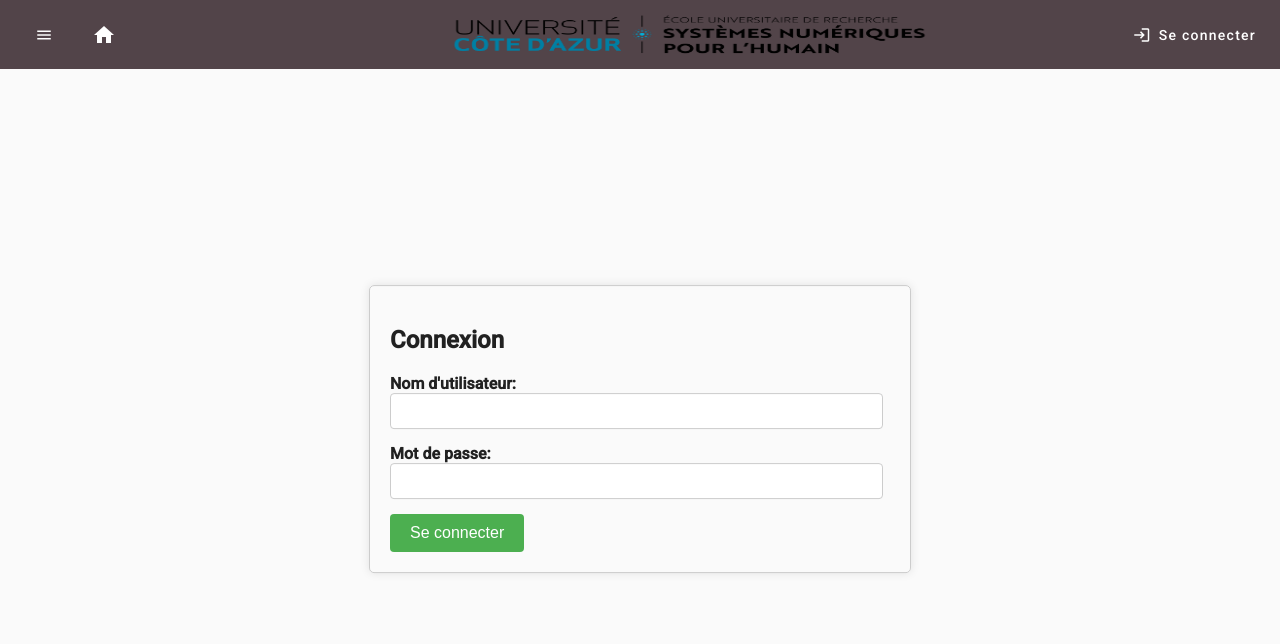
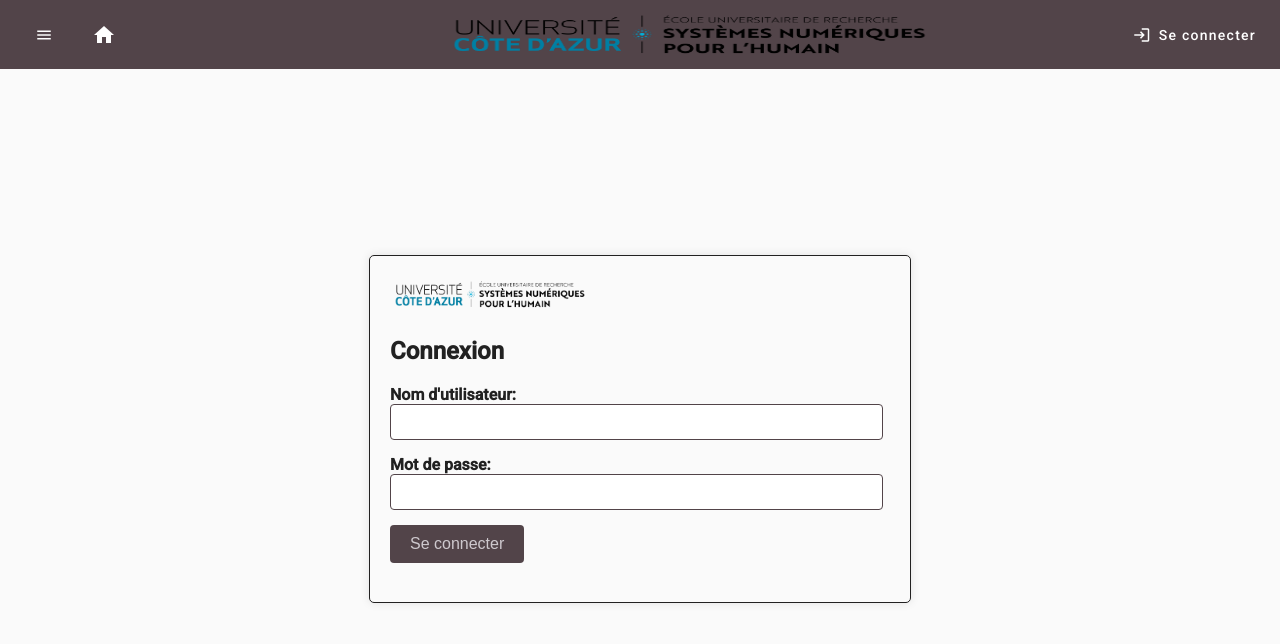
Before and after one commit to zertyg1/Angular-Miage, an Angular app: page /login in a window 1280 px wide. Shown: the top 644 px of the page. Built offline with nearby package versions, Linux system fonts and the light colour scheme.

Commit message:
some modification in Design

```diff
--- a/src/app/assignments/add-assignment/add-assignment.component.css
+++ b/src/app/assignments/add-assignment/add-assignment.component.css
@@ -1,30 +1,18 @@
 .form {
   display: flex;
   flex-direction: column;
-  margin: 5px;
+  align-items: center;
+  margin-top: 20px;
+  width: 100%;
 }
 
-button.mat-stroked-button[color="primary"] {
-  color: #5db0e7;
-}
-body::before {
-  content: "MIAGE";
-  position: fixed;
-  top: 89%;
-  left: 90%;
-  transform: translate(-50%, -50%);
-  font-size: 32px;
-  font-weight: bold;
-  pointer-events: none;
-  z-index: 9999;
-  animation: colorChange 3s infinite alternate;
+mat-form-field {
+  width: 50%;
 }
 
-@keyframes colorChange {
-  20% {
-    color: rgba(255, 255, 255, 0.5);
-  }
-  100% {
-    color: #673ab7;
-  }
+img {
+  display: block;
+  margin: 0 auto;
+  max-width: 200px;
+  max-height: 200px;
 }
--- a/src/app/assignments/add-assignment/add-assignment.component.html
+++ b/src/app/assignments/add-assignment/add-assignment.component.html
@@ -1,4 +1,5 @@
 <body>
+    <img src="../../../assets/logo_assignments.png">
     <form class="form" ngForm #assignmentForm>
         <mat-form-field>
             <input matInput placeholder="Nom du devoir" [(ngModel)]="nomDevoir" name="nom">
--- a/src/app/assignments/assignment-detail/assignment-detail.component.css
+++ b/src/app/assignments/assignment-detail/assignment-detail.component.css
@@ -1,30 +1,59 @@
-#buttom {
+.container {
   display: flex;
-  justify-content: space-between;
-  align-items: flex-end;
+  justify-content: center;
+  align-items: center;
+  height: 100vh;
 }
 
-button {
+span {
+  margin-left: 5px;
+}
+mat-card-subtitle {
   margin-left: 10px;
 }
-body::before {
-  content: "MIAGE";
-  position: fixed;
-  top: 85%;
-  left: 90%;
-  transform: translate(-50%, -50%);
-  font-size: 32px;
-  font-weight: bold;
-  pointer-events: none;
-  z-index: 9999;
-  animation: colorChange 3s infinite alternate;
+.card-container {
+  display: flex;
+  flex-wrap: wrap;
+  justify-content: center;
+  gap: 20px;
 }
 
-@keyframes colorChange {
-  20% {
-    color: rgba(255, 255, 255, 0.5);
-  }
-  100% {
-    color: #673ab7;
-  }
+.mat-card {
+  width: 600px;
+  height: 700px;
+  border-radius: 15px;
+  box-shadow: 0 4px 8px rgba(0, 0, 0, 0.1);
+  transition: transform 0.3s ease-in-out;
 }
+
+.mat-card:hover {
+  transform: scale(1.05);
+}
+
+.mat-card-lg {
+  width: 700px;
+}
+
+.card {
+  padding: 20px;
+  border-radius: 8px;
+  width: 900px;
+  height: 500px;
+  color: #5db0e7;
+  font-weight: bold;
+  display: flex;
+  flex-direction: column;
+  justify-content: center;
+  align-items: center;
+  text-align: center;
+  border: 1px solid #524449;
+  margin: 10px;
+}
+
+.card hr {
+  margin-top: 20px;
+  margin-bottom: 20px;
+}
+.editbtn {
+  margin-left: 10px;
+}
--- a/src/app/assignments/assignment-detail/assignment-detail.component.html
+++ b/src/app/assignments/assignment-detail/assignment-detail.component.html
@@ -1,24 +1,32 @@
-<body>
 <div class="container">
-        <mat-card>
-            <mat-card-title>{{assignementTransmis.nom}} </mat-card-title>
+
+    <mat-card class="mat-card-lg">
+        <mat-card-title><span>Le nom de devoir: </span>{{assignementTransmis.nom}} </mat-card-title>
+        <br><br>
         <mat-card-title><span>Le nom de l'auteur: </span>{{assignementTransmis.auteur}} </mat-card-title>
+        <br><br>
         <mat-card-title><span>Le nom de matière: </span>{{assignementTransmis.matiere}} </mat-card-title>
+        <br><br>
         <mat-card-title><span>La note de devoir: </span>{{assignementTransmis.note}} </mat-card-title>
+        <br><br>
         <mat-card-title><span>La remarques sur le devoir: </span>{{assignementTransmis.remarques}} </mat-card-title>
+        <br><br>
         <mat-card-subtitle>{{assignementTransmis.dateDeRendu | date: 'dd/MM/yyyy'}} </mat-card-subtitle>
+        <br><br>
         <mat-card-actions id="bottom">
-                <mat-checkbox *ngIf="!assignementTransmis.rendu" (click)="onAssignmentRendu()">Devoir
-                    rendu</mat-checkbox>
+
+            <mat-checkbox *ngIf="!assignementTransmis.rendu" (click)="onAssignmentRendu()">Devoir rendu</mat-checkbox>
             <nav>
-                    <button mat-stroked-button color="primary" (click)="onClickEdit()" [disabled]="!isAdmin()">
+                <button mat-stroked-button class="editbtn" color="primary" (click)="onClickEdit()"
+                    [disabled]="!isAdmin()">
                     Edit
                 </button>
             </nav>
-                <button mat-flat-button color="warn" (click)="deleteEtem()">
+            <br><br>
+            <button mat-flat-button color="warn" (click)="deleteEtem()" style="margin-left: 100px;">
                 Delete
             </button>
         </mat-card-actions>
     </mat-card>
+
 </div>
-</body>
--- a/src/app/assignments/edit-assignment/edit-assignment.component.css
+++ b/src/app/assignments/edit-assignment/edit-assignment.component.css
@@ -1,21 +1,37 @@
-body::before {
-  content: "MIAGE";
-  position: fixed;
-  top: 85%;
-  left: 90%;
-  transform: translate(-50%, -50%);
-  font-size: 32px;
-  font-weight: bold;
-  pointer-events: none;
-  z-index: 9999;
-  animation: colorChange 3s infinite alternate;
+.form {
+  display: flex;
+  flex-direction: column;
+  align-items: center;
 }
 
-@keyframes colorChange {
-  20% {
-    color: rgba(255, 255, 255, 0.5);
-  }
-  100% {
-    color: #673ab7;
-  }
+.form-columns-container {
+  display: flex;
+  justify-content: space-around;
+  max-width: 500px;
+  margin: 0 auto;
 }
+
+.form-column {
+  display: flex;
+  flex-direction: column;
+  align-items: center;
+  margin: 20px;
+}
+.header-container {
+  display: flex;
+  flex-direction: column;
+  align-items: center;
+  text-align: center;
+  margin-bottom: 20px;
+}
+
+.center-content {
+  text-align: center;
+}
+
+.logo {
+  display: block;
+  margin: 0 auto;
+  max-width: 200px;
+  max-height: 200px;
+}
--- a/src/app/assignments/edit-assignment/edit-assignment.component.html
+++ b/src/app/assignments/edit-assignment/edit-assignment.component.html
@@ -1,7 +1,11 @@
-<body>
 <div class="container" *ngIf="assignment">
-        <h1>Edition de l'assignment {{assignment.nom}}</h1>
+    <div class="center-content">
+        <h1>Modifer l'assignment {{assignment.nom}}</h1>
+        <img src="../../../assets/logo_assignments.png" alt="Logo" class="logo">
+    </div>
     <form ngForm class="form" #formupdate (submit)="onSaveAssignment(); formupdate.reset(); ">
+        <div class="form-columns-container">
+            <div class="form-column">
                 <mat-form-field>
                     <input matInput placeholder="Edition du nom" [(ngModel)]="nomAssignment" name="assignment-name">
                 </mat-form-field>
@@ -11,6 +15,9 @@
                 <mat-form-field>
                     <input matInput placeholder="Edition du matiere" [(ngModel)]="matiere" name="assignment-matiere">
                 </mat-form-field>
+            </div>
+
+            <div class="form-column">
                 <mat-form-field>
                     <input matInput placeholder="Edition du note" [(ngModel)]="note" name="assignment-note">
                 </mat-form-field>
@@ -20,13 +27,14 @@
                 <mat-form-field>
                     <input matInput [matDatepicker]="picker" placeholder="Edition de la date" [(ngModel)]="dateDeRendu"
                         name="date">
-                <mat-datepicker-toggle matSuffix [for]="picker">
-                </mat-datepicker-toggle>
+                    <mat-datepicker-toggle matSuffix [for]="picker"></mat-datepicker-toggle>
                     <mat-datepicker #picker></mat-datepicker>
                 </mat-form-field>
+            </div>
+        </div>
+
         <button mat-raised-button color="primary" [disabled]="((!nomAssignment)||(!dateDeRendu))">
-                Sauver
+            Enregistrer
         </button>
     </form>
 </div>
-</body>
--- a/src/app/login/login.component.css
+++ b/src/app/login/login.component.css
@@ -1,9 +1,18 @@
+body {
+  font-family: Arial, sans-serif;
+  display: flex;
+  justify-content: center;
+  align-items: center;
+  height: 100vh;
+  margin: 0;
+}
+
 .login-container {
   width: 500px;
   padding: 20px;
-  border: 1px solid #ccc;
+  border: 1px solid #222121;
   border-radius: 5px;
-  box-shadow: 0px 0px 10px 0px rgba(0, 0, 0, 0.1);
+  box-shadow: 0px 0px 10px 0px rgba(0,0,0,0.1);
   position: absolute;
   top: 50%;
   left: 50%;
@@ -23,13 +32,13 @@ input[type="password"] {
   width: 95%;
   padding: 8px;
   font-size: 16px;
-  border: 1px solid #ccc;
+  border: 1px solid #524449;
   border-radius: 4px;
 }
 
 button {
-  background-color: #4caf50;
-  color: white;
+  background-color: #524449;
+  color: rgb(206, 201, 206);
   border: none;
   border-radius: 4px;
   padding: 10px 20px;
@@ -39,27 +48,14 @@ button {
 }
 
 button:hover {
-  background-color: #45a049;
+  background-color: #5db0e7;
 }
-
-body::before {
-  content: "MIAGE";
-  position: fixed;
-  top: 85%;
-  left: 90%;
-  transform: translate(-50%, -50%);
-  font-size: 32px;
-  font-weight: bold;
-  pointer-events: none;
-  z-index: 9999;
-  animation: colorChange 3s infinite alternate;
+.logo {
+  max-width: 200px; /* Ajustez la taille selon vos besoins */
+  max-height: 200px; /* Ajustez la taille selon vos besoins */
+  margin-left: auto;
+  margin-right: auto;
 }
-
-@keyframes colorChange {
-  20% {
-    color: rgba(255, 255, 255, 0.5);
-  }
-  100% {
-    color: #673ab7;
-  }
+.container {
+text-align: left ;
 }
--- a/src/app/login/login.component.html
+++ b/src/app/login/login.component.html
@@ -1,6 +1,6 @@
-<body>
-  <div class="login-container">
-    <h2>Connexion</h2>
+<div class="login-container">
+  <img src="../../assets/logo_miage.png" alt="Logo" class="logo">
+  <h2>Connexion</h2>
     <form (submit)="onLogin()">
       <div class="form-group">
         <label for="username">Nom d'utilisateur:</label>
@@ -12,5 +12,5 @@
       </div>
       <button type="submit" (click)="onLogin()">Se connecter</button>
     </form>
-  </div>
-</body>
+
+</div>
```
Also changed, not shown: src/app/shared/assignments.service.ts (+8 -6 lines), src/assets/logo_assignments.png (added). Lines whose indentation alone changed are shown as unchanged.
